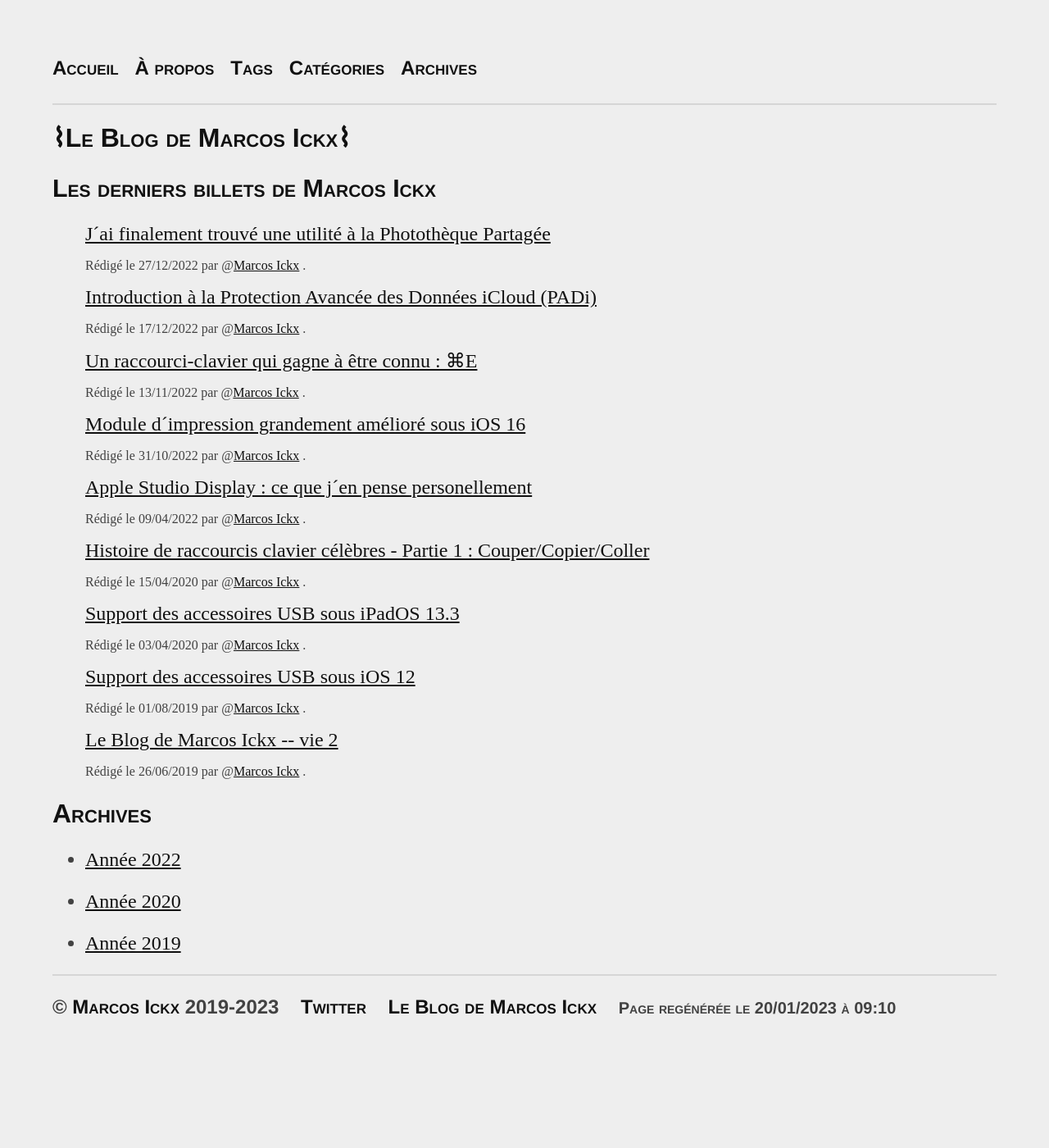
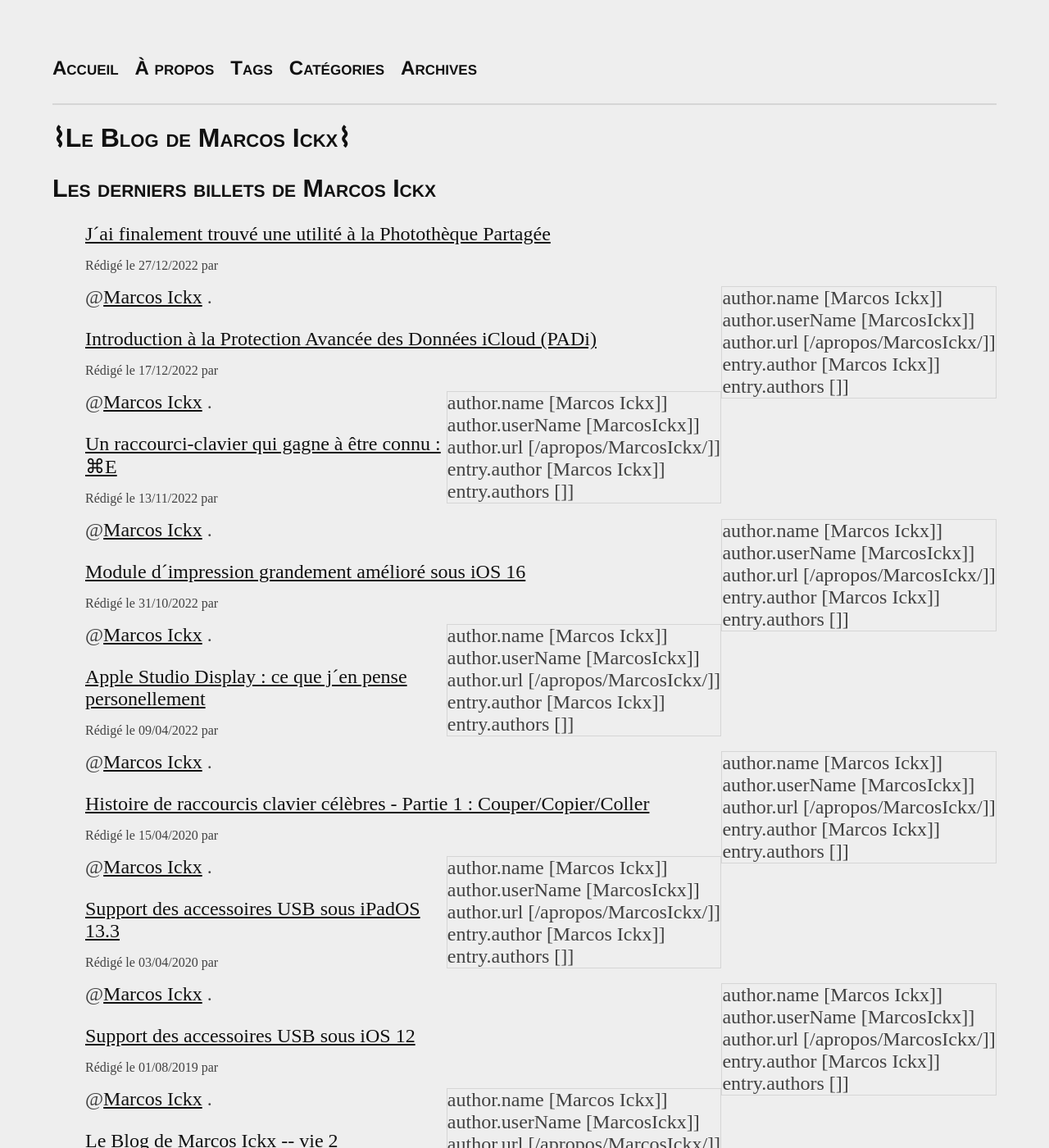
Before and after one commit to MarcosIckx/PreviewMarcosxNet, a Jekyll site: the page built from index.html, in a window 1280 px wide and 1400 px high. Shown: the whole window at 82% size. Built offline with Jekyll 4.4.1, drawn with Linux system fonts in a browser that asks for light colours; the list of posts is cut into pages by our own code; some of the changed text lies outside the part shown.

Commit message:
Update author.html

```diff
--- a/_includes/author.html
+++ b/_includes/author.html
@@ -4,6 +4,14 @@ il va le chercher au niveau du site{%- endcomment -%}
 
 {% assign authors = '' | split:'/' %}
 {% for author in site.authors %}
+<div class="debug">
+author.name [{{author.name}}]]<br/>
+author.userName [{{author.userName}}]]<br/>
+author.url [{{author.url}}]]<br/>
+entry.author [{{entry.author}}]]<br/>
+entry.authors [{{entry.authors}}]]<br/>
+</div>
+
     {% if entry.authors contains author.name or author.name == entry.author %}
         {% capture authorLink %}
         	<a href="{{ author.url }}">{{ author.name }}</a>
```
